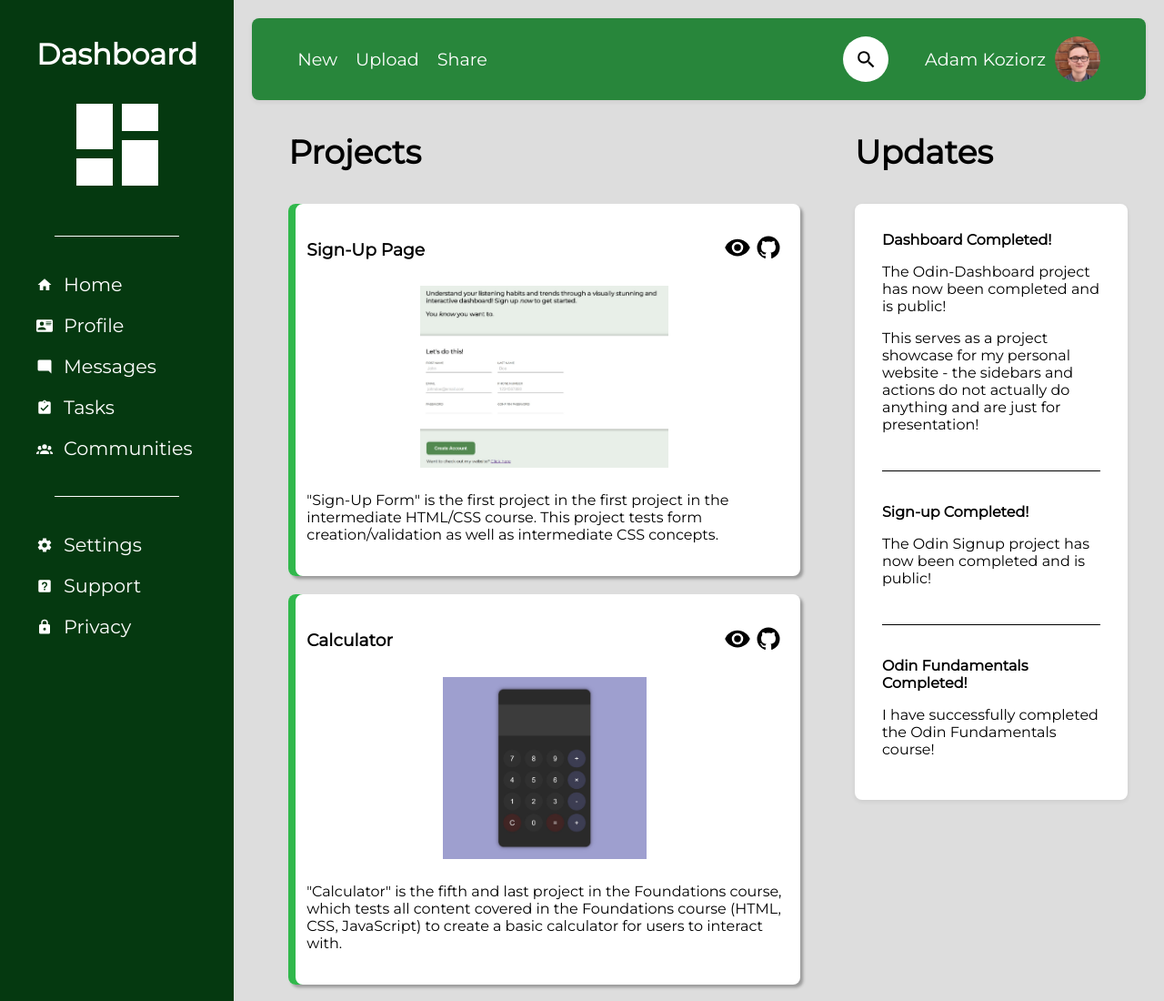
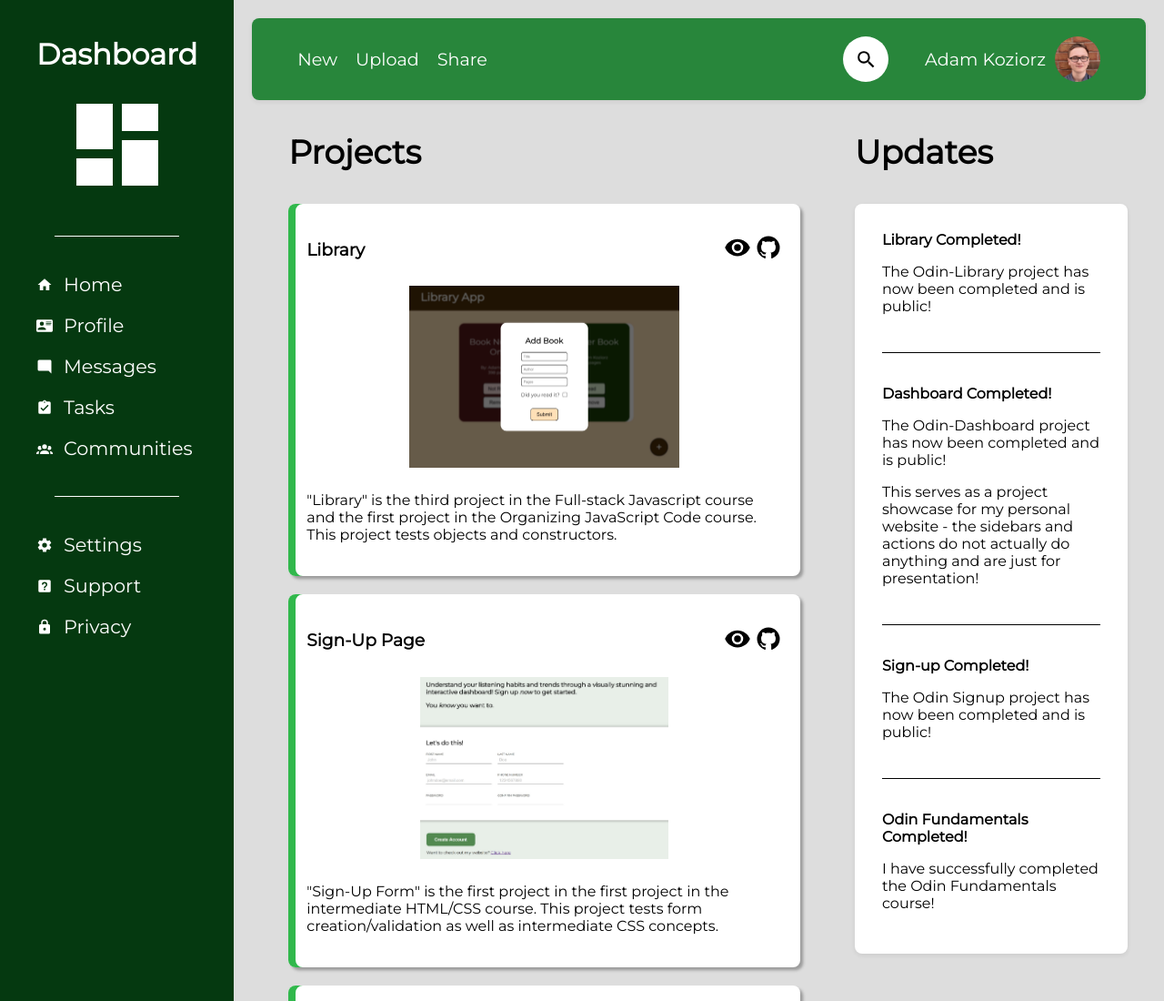
Before and after one commit to AdamKoziorz/odin-dashboard, a plain HTML site: page index.html in a window 1280 px wide. Shown: the top 1100 px of the page at 91% size. Drawn offline with Linux system fonts and the light colour scheme.

Commit message:
Add Library Project Content

```diff
--- a/index.html
+++ b/index.html
@@ -46,6 +46,17 @@
             <div class="posts">
                 <div class="title">
                      <h2>Projects</h2>
+                </div>
+                <div class="card">
+                    <div class="card-info">
+                        <h3>Library</h3>
+                        <div class="card-links">
+                            <a href="https://adamkoziorz.github.io/odin-library/" title="Live Preview"><img src="./resources/icons/eye.svg"/></a>
+                            <a href="https://github.com/AdamKoziorz/odin-library" title="Source Code"><img src="./resources/icons/github.svg"/></a>
+                        </div>
+                    </div>
+                    <img src="resources/post-images/library.jpg" alt="Library Project">
+                    <p>"Library" is the third project in the Full-stack Javascript course and the first project in the Organizing JavaScript Code course. This project tests objects and constructors.</p>
                 </div>
                 <div class="card">
                     <div class="card-info">
@@ -98,6 +109,11 @@
                </div>
                <div class="update-list">
                     <div class="update-content">
+                        <strong> Library Completed! </strong>
+                        <p>The Odin-Library project has now been completed and is public!</p>
+                    </div>
+                    <div class="divider"></div>
+                    <div class="update-content">
                         <strong>Dashboard Completed!</strong>
                         <p>The Odin-Dashboard project has now been completed and is public!</p>
                         <p>This serves as a project showcase for my personal website - the sidebars and actions do not actually do anything and are just for presentation!</p>
```
Also changed, not shown: resources/post-images/library.jpg (added).
